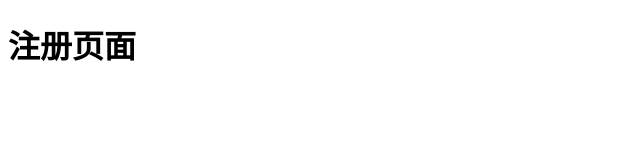
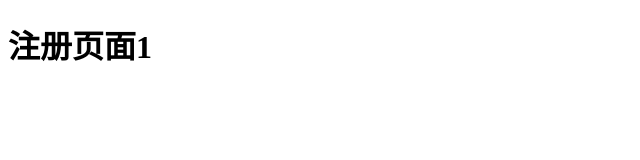
Before and after one commit to thinzzz/project_01, a plain HTML site: page index.html in a window 1280 px wide. Shown: the full height of the page, 0-640 px from the left. Drawn offline with Linux system fonts and the light colour scheme.

Commit message:
在主分支上再次修改index.html文件

```diff
--- a/index.html
+++ b/index.html
@@ -4,9 +4,9 @@
     <meta charset="UTF-8">
     <meta http-equiv="X-UA-Compatible" content="IE=edge">
     <meta name="viewport" content="width=device-width, initial-scale=1.0">
-    <title>注册页面</title>
+    <title>注册页面1</title>
 </head>
 <body>
-    <h1>注册页面</h1>
+    <h1>注册页面1</h1>
 </body>
 </html>
```
